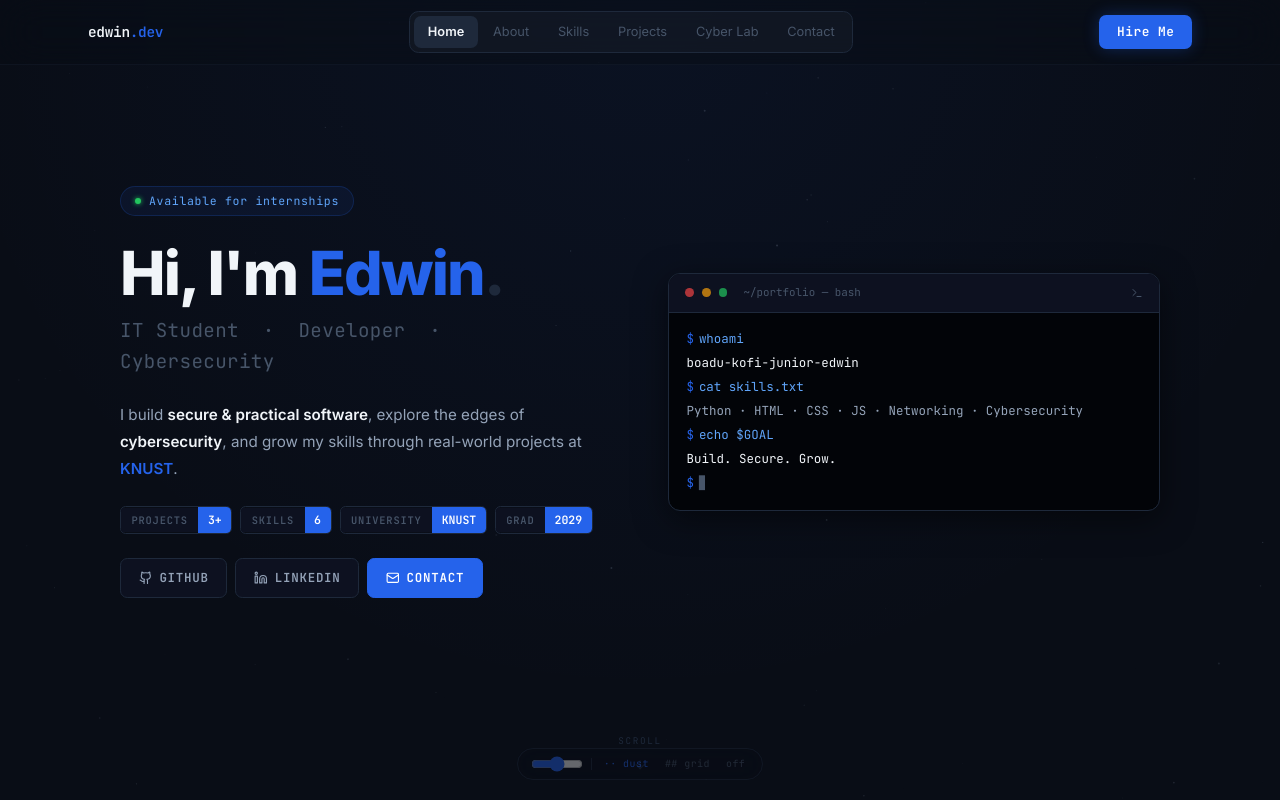
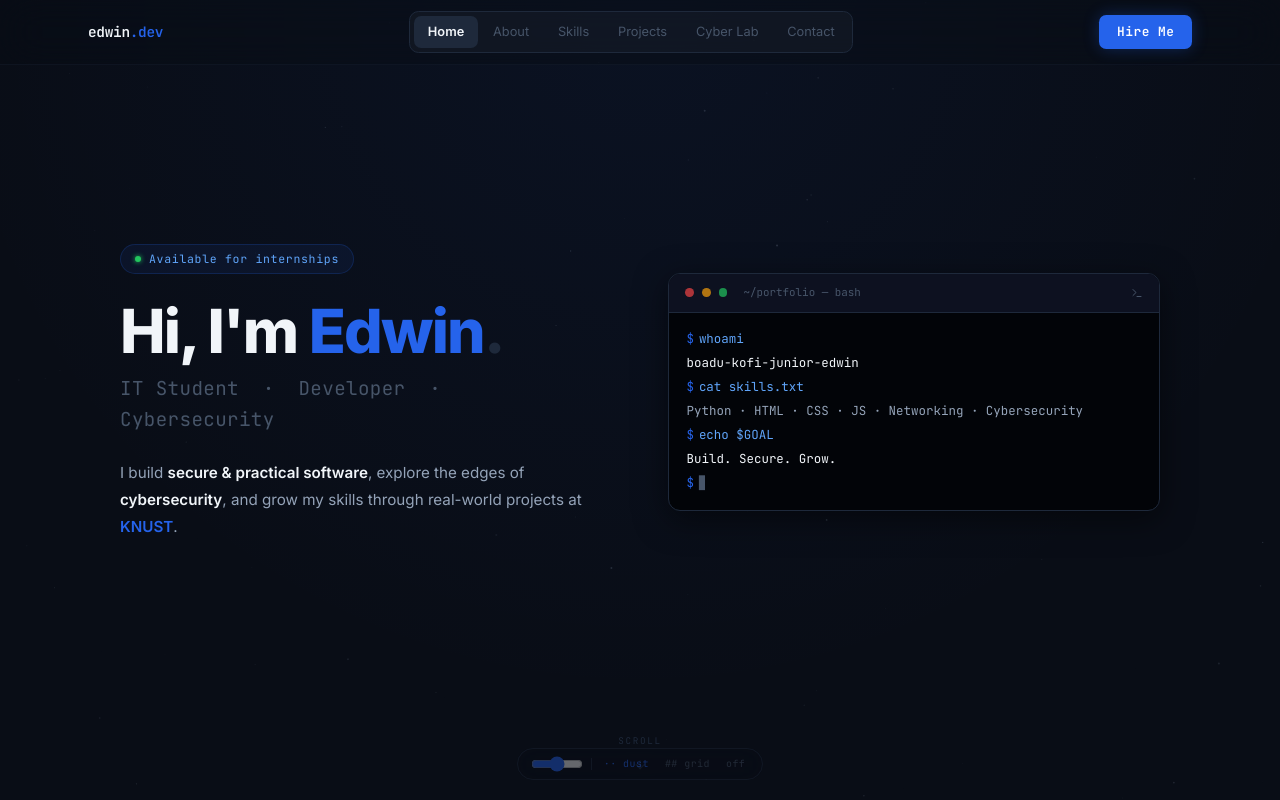
Before and after one commit to Junior09-gif/My-Portfolio, a React (Vite) app in the folder My-Portfolio-main/My-Portfolio-main/: page / in a window 1280 px wide. Shown: the top 800 px of the page. Built offline with nearby package versions, Linux system fonts and the light colour scheme.

Commit message:
Remove stat badges and social buttons from Hero

```diff
--- a/My-Portfolio-main/My-Portfolio-main/src/components/Hero.tsx
+++ b/My-Portfolio-main/My-Portfolio-main/src/components/Hero.tsx
@@ -1,6 +1,6 @@
 import { useState, useEffect } from "react";
 import { motion } from "motion/react";
-import { ArrowDown, Github, Linkedin, Mail, Terminal } from "lucide-react";
+import { ArrowDown, Terminal } from "lucide-react";
 import { UserProfile } from "../types";
 
 interface HeroProps { profile: UserProfile; }
@@ -158,79 +158,6 @@ export default function Hero({ profile }: HeroProps) {
             and grow my skills through real-world projects at{" "}
             <strong style={{ color: "#2563eb", fontWeight: 600 }}>KNUST</strong>.
           </motion.p>
-
-          {/* Stat badges — monochromatic */}
-          <motion.div {...rise(0.28)} style={{ display: "flex", flexWrap: "wrap", gap: "0.5rem" }}>
-            {[
-              { label: "Projects", value: "3+" },
-              { label: "Skills", value: "6" },
-              { label: "University", value: "KNUST" },
-              { label: "Grad", value: "2029" },
-            ].map(({ label, value }) => (
-              <div key={label} style={{
-                display: "inline-flex", alignItems: "center",
-                borderRadius: "0.35rem", overflow: "hidden",
-                border: "1px solid #1e293b",
-              }}>
-                <span style={{
-                  padding: "0.25rem 0.65rem",
-                  background: "#0d1120",
-                  fontSize: "0.65rem", fontWeight: 600,
-                  color: "#475569", fontFamily: "var(--font-mono)",
-                  textTransform: "uppercase", letterSpacing: "0.08em",
-                }}>{label}</span>
-                <span style={{
-                  padding: "0.25rem 0.6rem",
-                  background: "#2563eb",
-                  fontSize: "0.72rem", fontWeight: 700,
-                  color: "#fff", fontFamily: "var(--font-mono)",
-                }}>{value}</span>
-              </div>
-            ))}
-          </motion.div>
-
-          {/* Social buttons — unified style */}
-          <motion.div {...rise(0.36)} style={{ display: "flex", flexWrap: "wrap", gap: "0.5rem" }}>
-            {[
-              { icon: Github, label: "GitHub", href: profile.githubUrl, bg: "#0d1120", border: "#1e293b" },
-              { icon: Linkedin, label: "LinkedIn", href: profile.linkedinUrl, bg: "#0d1120", border: "#1e293b" },
-              { icon: Mail, label: "Contact", href: "#contact", bg: "#2563eb", border: "#2563eb" },
-            ].map(({ icon: Icon, label, href, bg, border }) => (
-              <a key={label}
-                href={href}
-                onClick={href === "#contact" ? (e) => { e.preventDefault(); scroll("#contact"); } : undefined}
-                target={href.startsWith("http") ? "_blank" : undefined}
-                rel={href.startsWith("http") ? "noopener noreferrer" : undefined}
-                style={{
-                  display: "inline-flex", alignItems: "center", gap: "0.45rem",
-                  padding: "0.55rem 1.1rem",
-                  background: bg, color: href === "#contact" ? "#fff" : "#94a3b8",
-                  borderRadius: "0.45rem",
-                  fontSize: "0.78rem", fontWeight: 600,
-                  letterSpacing: "0.06em", textTransform: "uppercase",
-                  textDecoration: "none",
-                  border: `1px solid ${border}`,
-                  fontFamily: "var(--font-mono)",
-                  transition: "all 0.18s ease",
-                }}
-                onMouseEnter={e => {
-                  const el = e.currentTarget as HTMLElement;
-                  el.style.color = "#f1f5f9";
-                  el.style.borderColor = "#263347";
-                  el.style.background = href === "#contact" ? "#1d4ed8" : "#151c2c";
-                }}
-                onMouseLeave={e => {
-                  const el = e.currentTarget as HTMLElement;
-                  el.style.color = href === "#contact" ? "#fff" : "#94a3b8";
-                  el.style.borderColor = border;
-                  el.style.background = bg;
-                }}
-              >
-                <Icon style={{ width: "0.85rem", height: "0.85rem" }} />
-                {label}
-              </a>
-            ))}
-          </motion.div>
         </div>
 
         {/* ── Right: terminal ── */}
```
